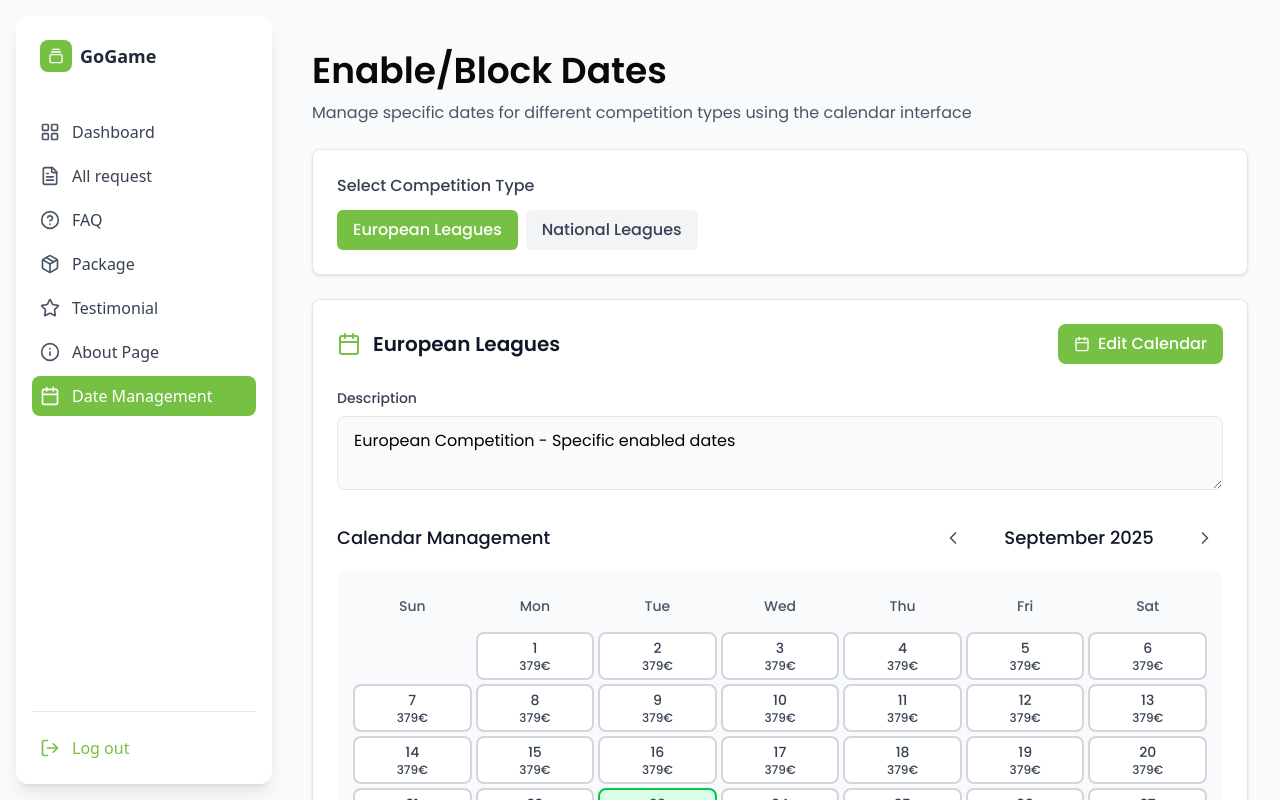
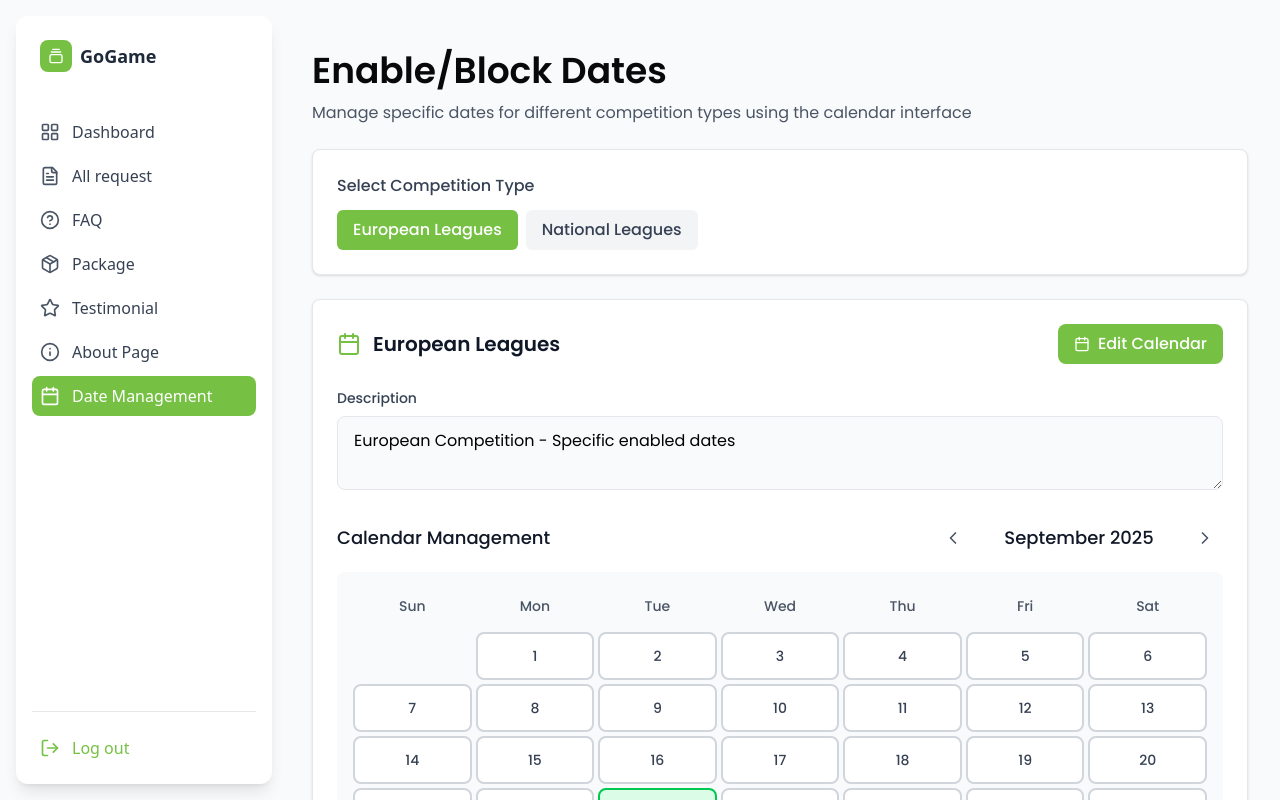
Before and after one commit to backbencherstudio/gogamee, a Next.js app: page /dashboard/managedate in a window 1280 px wide. Shown: the top 800 px of the page. Built offline with nearby package versions, Linux system fonts and the light colour scheme; sample sign-in values are in the browser's storage.

Commit message:
date part updated without prize

```diff
--- a/app/(admin)/dashboard/managedate/components/DateManagement.tsx
+++ b/app/(admin)/dashboard/managedate/components/DateManagement.tsx
@@ -384,7 +384,6 @@ export default function DateManagement() {
                           }`}
                         >
                           <div className="text-sm">{day}</div>
-                          <div className="text-xs">379€</div>
                         </button>
                       )
                     })}
```
